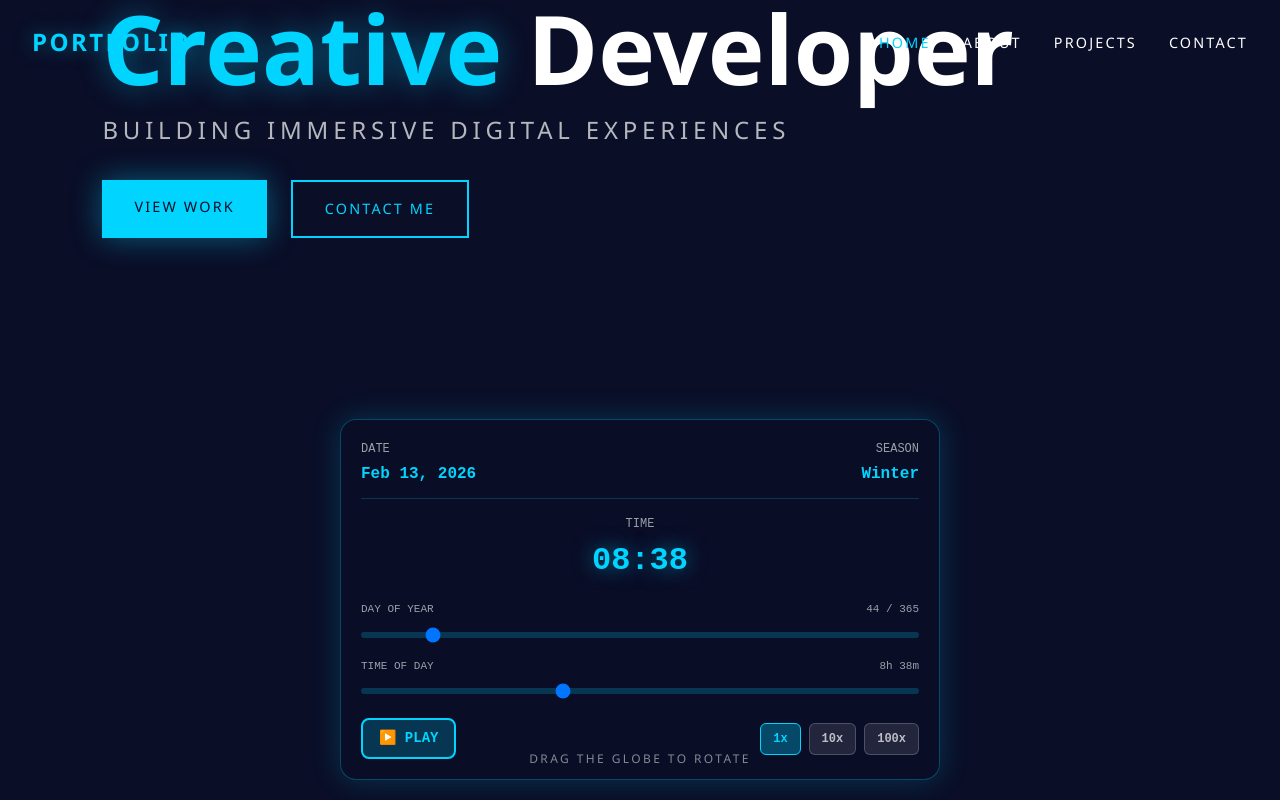
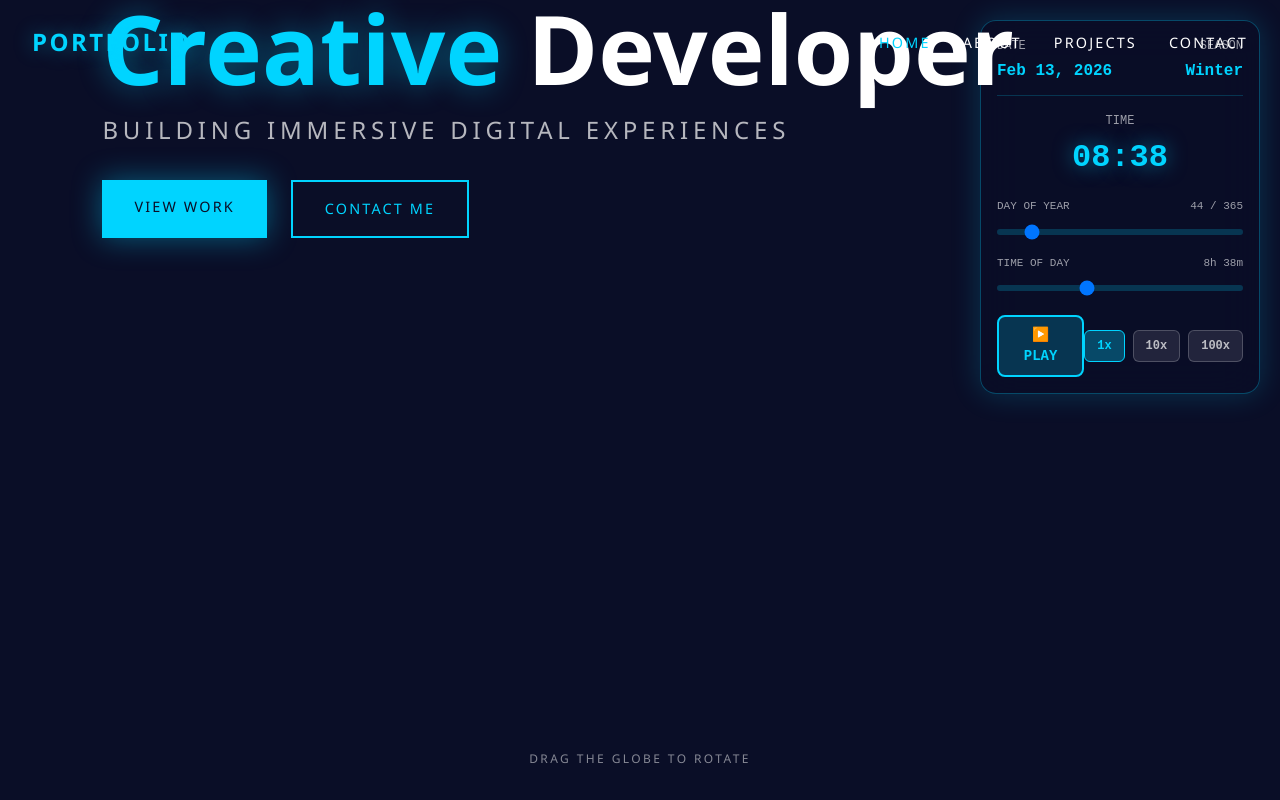
Before and after one commit to Hoooxz/earth-portfolio, a Next.js app: page / in a window 1280 px wide. Built offline with nearby package versions, Linux system fonts and the light colour scheme; no server answers.

Commit message:
fix: move TimeController to top-right to avoid covering Earth

```diff
--- a/app/components/Scene.tsx
+++ b/app/components/Scene.tsx
@@ -141,7 +141,7 @@ export default function Scene() {
   };
 
   return (
-    <div className="canvas-container" style={{ touchAction: 'none' }}>
+    <div className="canvas-container" style={{ touchAction: 'none', position: 'relative' }}>
       <Canvas
         camera={{ position: [0, 0, isMobile ? 10 : 10], fov: 60 }}
         gl={{ antialias: true, alpha: true }}
--- a/app/components/TimeController.tsx
+++ b/app/components/TimeController.tsx
@@ -75,16 +75,14 @@ export default function TimeController({
     <div
       style={{
         position: 'fixed',
-        bottom: '20px',
-        left: '50%',
-        transform: 'translateX(-50%)',
-        background: 'rgba(10, 14, 39, 0.9)',
+        top: '20px',
+        right: '20px',
+        background: 'rgba(10, 14, 39, 0.85)',
         backdropFilter: 'blur(20px)',
         border: '1px solid rgba(0, 212, 255, 0.3)',
         borderRadius: '16px',
-        padding: '20px',
-        width: '90%',
-        maxWidth: '600px',
+        padding: '16px',
+        width: '280px',
         color: '#fff',
         fontFamily: 'JetBrains Mono, monospace',
         zIndex: 1000,
```
